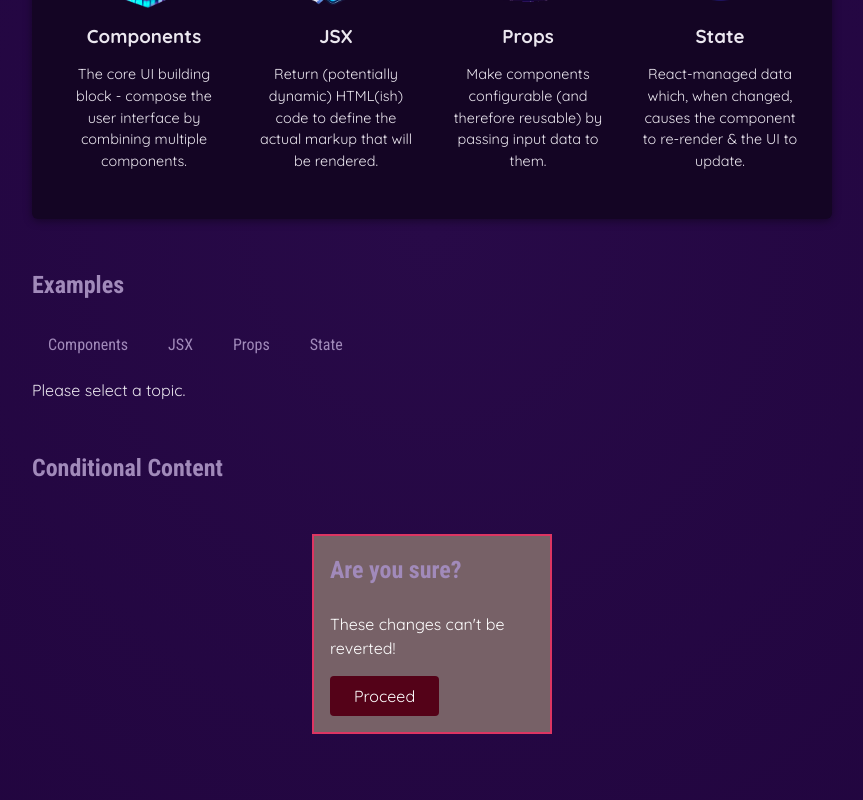
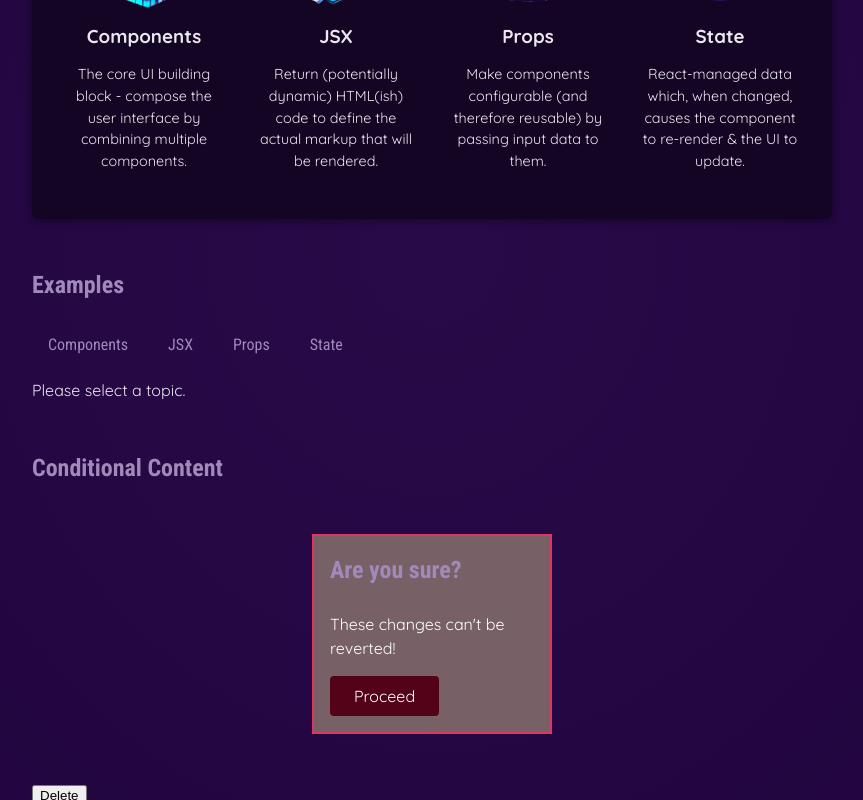
Before and after one commit to makoegel/reactTutorial, a React (Vite) app: page / in a window 1280 px wide. Both pictures are taken after a click on the button "Delete". Shown: the part 480-1280 px from the top of the page, without its empty margins (208-1071 px from the left). Built offline with nearby package versions, Linux system fonts and the light colour scheme.

Commit message:
Musterlösung Programmierübung 10 Conditonal Content

```diff
--- a/src/components/TutorialExamples/ConditionalContent.jsx
+++ b/src/components/TutorialExamples/ConditionalContent.jsx
@@ -4,30 +4,32 @@ import Button from "./Button.jsx";
 
 export default function ConditionalContent() {
 
-    const [selectedAction, setSelectedAction] = useState('delete');
+    const [isDeleting, setIsDeleting] = useState(false);
 
-    function handleSelect(selectedButton) {
-        setSelectedAction(selectedButton)
-        console.log(selectedButton);
+    function deleteHandler() {
+        setIsDeleting(true);
     }
 
-    let content = <Button onSelect={() => handleSelect('proceed')}>Delete</Button>
+    function proceedHander() {
+        setIsDeleting(false);
+    }
 
-    if (selectedAction === 'proceed') {
-        content = (
-            <div>
-                <div data-testid="alert" id="alert">
-                    <h2>Are you sure?</h2>
-                    <p>These changes can't be reverted!</p>
-                    <Button onSelect={() => handleSelect('delete')}>Proceed</Button>
-                </div>
+    let warning;
+
+    if (isDeleting) {
+        warning = (
+            <div data-testid="alert" id="alert">
+                <h2>Are you sure?</h2>
+                <p>These changes can't be reverted!</p>
+                <button onClick={proceedHander}>Proceed</button>
             </div>
-        )
+        );
     }
 
     return (
         <div>
-            {content}
+            {warning}
+            <button onClick={deleteHandler}>Delete</button>
         </div>
     );
 }
```
